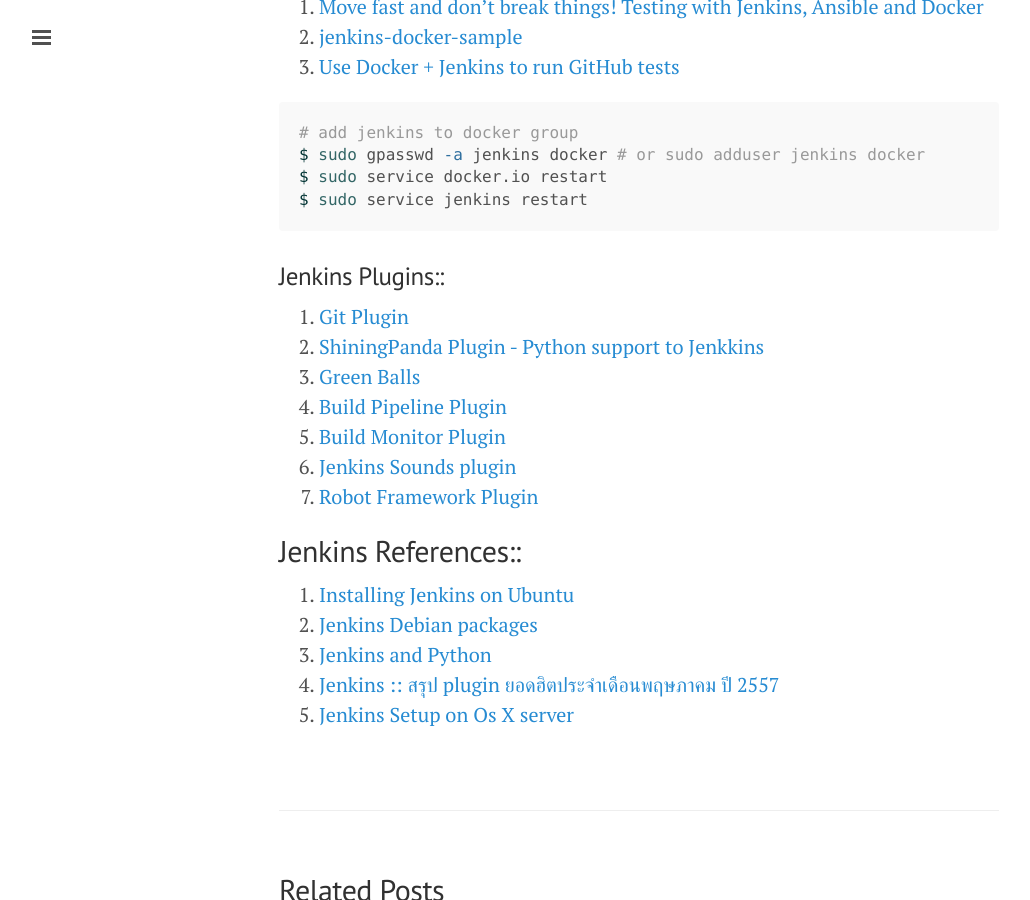
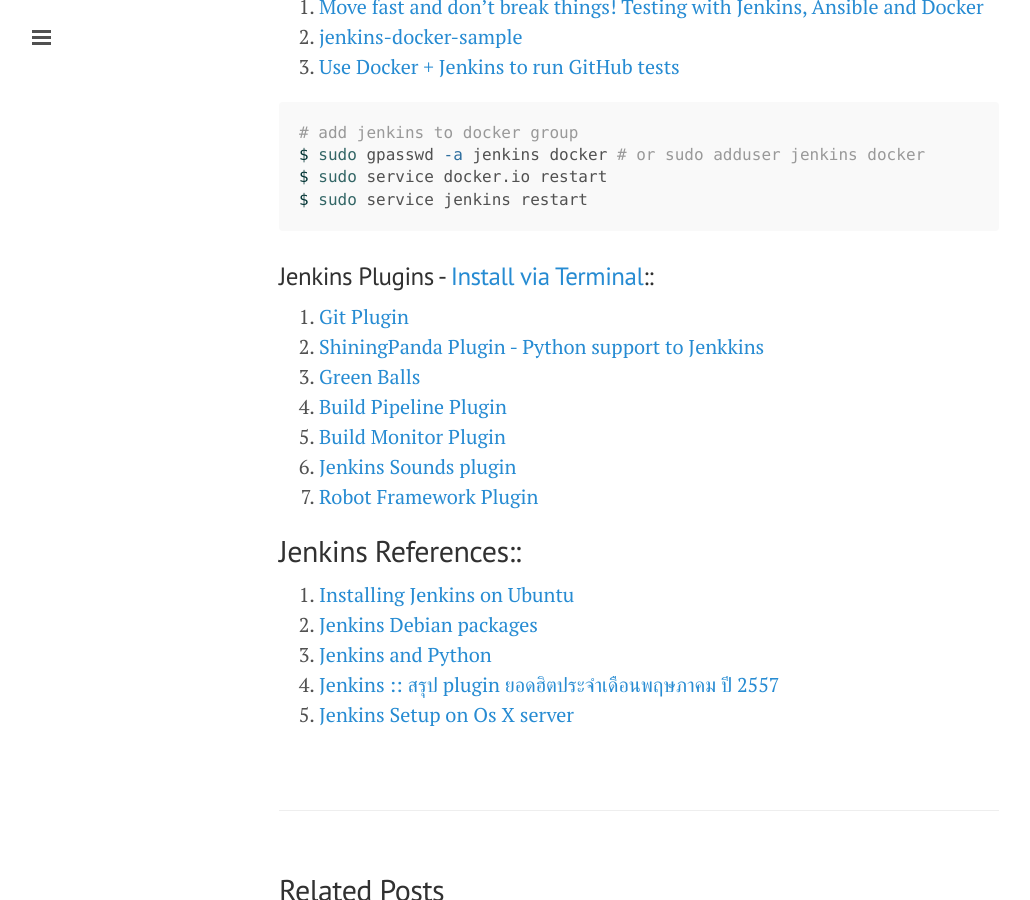
Before and after one commit to ibotdotout/ibotdotout.github.io, a Jekyll site: the page built from _posts/2014-07-19-continuous-integration.md, in a window 1280 px wide and 900 px high, scrolled down 7235 px. Shown: the whole window, without its empty margins (1-1031 px from the left). Built offline with Jekyll 4.4.1, drawn with Linux system fonts in a browser that asks for light colours; Markdown is read by kramdown in place of the engine named in the settings.

Commit message:
update offline install plugin

````diff
--- a/_posts/2014-07-19-continuous-integration.md
+++ b/_posts/2014-07-19-continuous-integration.md
@@ -275,7 +275,7 @@ $ sudo service docker.io restart
 $ sudo service jenkins restart
 ```
 
-### Jenkins Plugins::
+### Jenkins Plugins - [Install via Terminal](http://stackoverflow.com/questions/7709993/how-can-i-update-jenkins-plugins-from-the-terminal)::
 1. [Git Plugin](https://wiki.jenkins-ci.org/display/JENKINS/Git+Plugin)
 2. [ShiningPanda Plugin - Python support to
    Jenkkins](https://wiki.jenkins-ci.org/display/JENKINS/ShiningPanda+Plugin)
````
